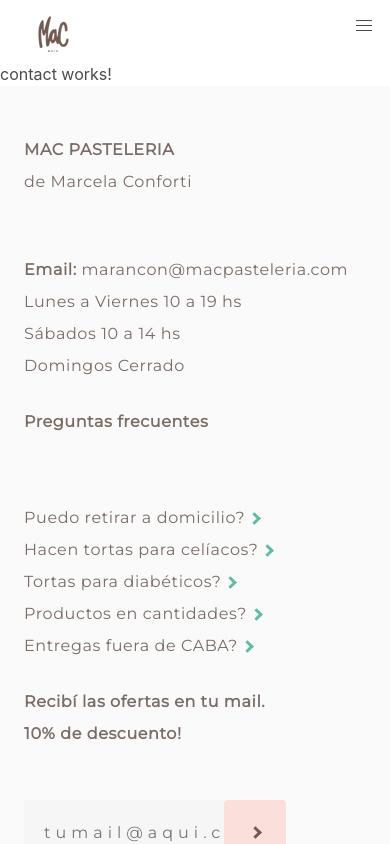
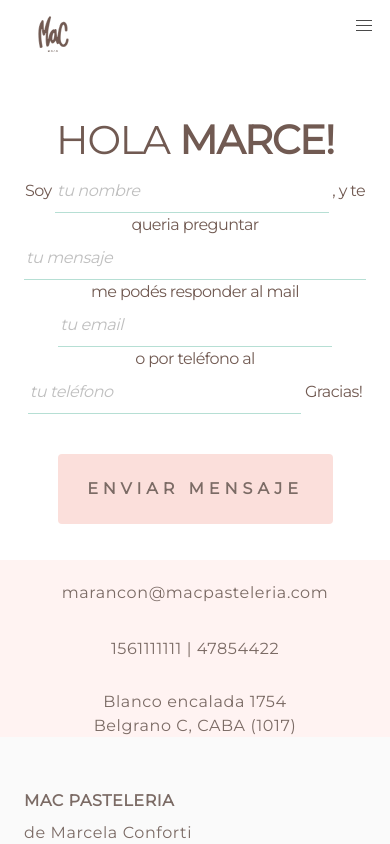
Before and after one commit to Raagh/mac-bakery, an Angular app: page /contact in a window 390 px wide. Shown: the top 844 px of the page. Built offline with nearby package versions, Linux system fonts and the light colour scheme.

Commit message:
added about, refactored home-intro

```diff
--- a/src/app/shared/history-small-panel/history-small-panel.component.scss
+++ b/src/app/shared/history-small-panel/history-small-panel.component.scss
@@ -6,7 +6,7 @@
 }
 
 .panel-title {
-  font-family: LuloCleanOne;
+  font-family: Montserrat;
   font-size: 32px;
   font-weight: normal;
   font-style: normal;
--- a/src/app/views/contact/contact.component.html
+++ b/src/app/views/contact/contact.component.html
@@ -1,3 +1,29 @@
-<p>
-  contact works!
-</p>
+<section class="section">
+  <article class="has-text-centered">
+    <p class="contact-section-title">HOLA
+      <span class="is-bold">MARCE!</span>
+    </p>
+    <p class="contact-form-text">Soy
+      <input class="contact-input" type="text" placeholder="tu nombre"> , y te queria preguntar</p>
+    <input class="contact-input big" type="text" placeholder="tu mensaje">
+    <p class="contact-form-text">me podés responder al mail
+      <input class="contact-input" type="email" placeholder="tu email">
+    </p>
+    <p class="contact-form-text">o por teléfono al
+      <input class="contact-input" type="text" placeholder="tu teléfono"> Gracias!
+    </p>
+    <button class="button-bakery is-red" type="button">ENVIAR MENSAJE</button>
+  </article>
+</section>
+<div class="columns contact-level">
+  <div class="column is-one-third has-text-centered padding-top contact-level-text">
+    marancon@macpasteleria.com
+  </div>
+  <div class="column is-one-third has-text-centered padding-top contact-level-text">
+    1561111111 | 47854422
+  </div>
+  <div class="column is-one-third has-text-centered padding-top-less contact-level-text">
+    Blanco encalada 1754
+    <br> Belgrano C, CABA (1017)
+  </div>
+</div>
--- a/src/app/views/contact/contact.component.scss
+++ b/src/app/views/contact/contact.component.scss
@@ -0,0 +1,107 @@
+@import './src/styles.scss';
+.contact-level {
+  height: 189px;
+  background-color: #fff3f2;
+}
+
+.contact-level-text {
+  font-family: Montserrat;
+  font-size: 16px;
+  font-weight: 500;
+  font-style: normal;
+  font-stretch: normal;
+  line-height: 1.5;
+  letter-spacing: 0.6px;
+  color: #7b6b65;
+}
+
+.padding-top {
+  padding-top: 5%;
+}
+
+.padding-top-less {
+  padding-top: 4%;
+}
+
+.padding-left {
+  padding-left: 40%;
+}
+
+.contact-section-title {
+  font-family: Montserrat;
+  font-size: 40px;
+  font-weight: normal;
+  font-style: normal;
+  font-stretch: normal;
+  line-height: 1.5;
+  letter-spacing: -1.1px;
+  text-align: center;
+  color: #715a52;
+}
+
+.contact-input {
+  opacity: 0.46;
+  border: solid 1px #62baa2;
+  border-style: none none solid none;
+  width: 20%;
+  font-family: Montserrat;
+  font-size: 16px;
+  font-weight: normal;
+  font-style: italic;
+  font-stretch: normal;
+  letter-spacing: -0.4px;
+  line-height: 2.5;
+  color: #715a52;
+}
+
+.big {
+  width: 40% !important;
+}
+
+.contact-form-text {
+  font-family: Montserrat;
+  font-size: 24px;
+  font-weight: normal;
+  font-style: normal;
+  font-stretch: normal;
+  line-height: 2.5;
+  letter-spacing: -0.6px;
+  text-align: center;
+  color: #715a52;
+}
+
+.button-bakery {
+  width: 275px;
+  height: 70px;
+  border-radius: 4px;
+  margin-top: 40px;
+  font-family: Montserrat;
+  font-size: 16px;
+  font-weight: bold;
+  font-style: normal;
+  font-stretch: normal;
+  line-height: 1.5;
+  letter-spacing: 5px;
+  color: $light-brown;
+  margin-left: 10px;
+  margin-right: 10px;
+  border: none;
+}
+
+.is-red {
+  background-color: $light-pink;
+}
+
+@media screen and (max-width: 800px) {
+  .contact-form-text {
+    font-size: 16px;
+    line-height: 1.5;
+  }
+  .contact-input {
+    width: 80% !important;
+    font-size: 16px;
+  }
+  .big {
+    width: 100% !important;
+  }
+}
--- a/src/app/views/home/home-hero/home-hero.component.html
+++ b/src/app/views/home/home-hero/home-hero.component.html
@@ -1,5 +1,5 @@
 <section class="section hero-section">
-  <article class="container is-full-width">
+  <article class="container is-full-width hero-text">
     <div class="title is-uppercase has-text-centered hero-title">
       POR QUÉ
       <span class="is-bold">MAC</span>,
--- a/src/app/views/home/home-hero/home-hero.component.scss
+++ b/src/app/views/home/home-hero/home-hero.component.scss
@@ -22,6 +22,18 @@
   border: none;
 }
 
+.hero-text {
+  font-family: Montserrat;
+  font-size: 16px;
+  font-weight: normal;
+  font-style: normal;
+  font-stretch: normal;
+  line-height: 2;
+  letter-spacing: 0.6px;
+  text-align: center;
+  color: #7b6b65;
+}
+
 @media only screen and (min-device-width: 1024px) and (max-device-width: 1366px) and (-webkit-min-device-pixel-ratio: 1.5) {
   .hero-section {
     padding-top: 150px !important;
--- a/src/app/views/home/home-intro/home-intro.component.html
+++ b/src/app/views/home/home-intro/home-intro.component.html
@@ -1,26 +1,26 @@
 <section id="home-intro" class="is-full-height">
-  <article id="title" class="container is-pulled-left is-small padding-margin">
+  <article id="title" class="section-home container is-pulled-left is-small padding-margin separation">
     <div class="has-text-left">
-      <h1 class="title home-title has-text-weight-bold is-uppercase has-text-centered">rogel,</h1>
-      <p class="subtitle home-title is-uppercase has-text-weight-normal has-text-centered">la reina del
+      <h1 class="title home-title has-text-weight-bold is-uppercase">rogel,</h1>
+      <p class="subtitle home-title is-uppercase has-text-weight-normal">la reina del
         <br> merengue</p>
     </div>
   </article>
   <img id="torta" src="./assets/torta-home.png" class="torta-home is-full-height is-pulled-right" alt="missing-torta">
-  <article id="subtitle" class="container is-pulled-left is-small padding-margin">
+  <article id="subtitle" class="section-home container is-pulled-left is-small">
     <div class="has-text-left">
-      <p class="subtitle home-subtitle is-montserrat has-text-centered separation">
+      <p class="subtitle home-subtitle is-montserrat">
         Este mes, deleitate con la reina del dulce de leche.
         <br>con ingredientes orgánicos de primera calidad como siempre,
         <br>entregado en tu puerta. Gluten free disponible!
       </p>
-      <p class="subtitle home-subtitle is-montserrat has-text-centered">
+      <p class="subtitle home-subtitle is-montserrat">
         <span class="has-text-weight-bold">$278</span> tamaño grande, standard delivery en CABA
       </p>
     </div>
-    <p class="home-subtitle is-montserrat letter-spacing-5 has-text-centered is-uppercase padding-margin">
-      <span class="has-text-weight-bold">
-        mas dulces >
+    <p class="container is-uppercase padding-big">
+      <span class="home-link">MAS DULCES
+        <i class="right-arrow-pink"></i>
       </span>
     </p>
   </article>
--- a/src/app/views/home/home-intro/home-intro.component.scss
+++ b/src/app/views/home/home-intro/home-intro.component.scss
@@ -6,13 +6,14 @@
 
 .is-small {
   width: 50%;
-  height: 30%;
 }
 
 .padding-margin {
-  padding-left: 15px;
-  padding-right: 15px;
   padding-top: 3rem;
+}
+
+.padding-big {
+  padding-top: 9rem;
 }
 
 .letter-spacing-5 {
@@ -20,7 +21,7 @@
 }
 
 .home-title {
-  font-family: LuloCleanOne-Bold;
+  font-family: Montserrat;
   font-size: 40px;
   font-style: normal;
   font-stretch: normal;
@@ -30,15 +31,20 @@
 }
 
 .separation {
-  padding-top: 30px;
+  padding-top: 7rem !important;
 }
 
 .is-montserrat {
   font-family: 'Montserrat', sans-serif;
 }
 
+.section-home {
+  padding-left: 7rem;
+  padding-top: 1rem;
+}
+
 .home-subtitle {
-  font-family: LuloCleanOne;
+  font-family: Montserrat;
   font-size: 16px;
   font-weight: normal !important;
   font-style: normal;
@@ -46,6 +52,27 @@
   line-height: 2;
   letter-spacing: normal;
   color: $light-brown;
+}
+
+.home-link {
+  height: 24px;
+  font-family: Montserrat;
+  font-size: 16px;
+  font-weight: bold;
+  font-style: normal;
+  font-stretch: normal;
+  line-height: 1.5;
+  letter-spacing: 5px;
+  color: #7b6b65;
+}
+
+.right-arrow-pink {
+  border: solid $light-pink;
+  border-width: 0 3px 3px 0;
+  display: inline-block;
+  padding: 3px;
+  transform: rotate(-45deg);
+  -webkit-transform: rotate(-45deg);
 }
 
 .is-vertical-center {
@@ -82,9 +109,18 @@
 
 @media only screen and (max-device-width: 320px) and (max-device-height: 568px) {
   #title {
-    height: 40% !important;
+    height: 50% !important;
   }
   #subtitle {
     height: 75% !important;
   }
+  .padding-big {
+    padding-top: 3rem;
+  }
+  .section-home {
+    padding-left: 1.5rem;
+  }
+  .separation {
+    padding-top: 3rem !important;
+  }
 }
--- a/src/styles.scss
+++ b/src/styles.scss
@@ -64,3 +64,11 @@ span:focus {
   outline: none;
   border: 0;
 }
+
+input:focus {
+  outline: none !important;
+}
+
+button:focus {
+  outline: none !important;
+}
```
